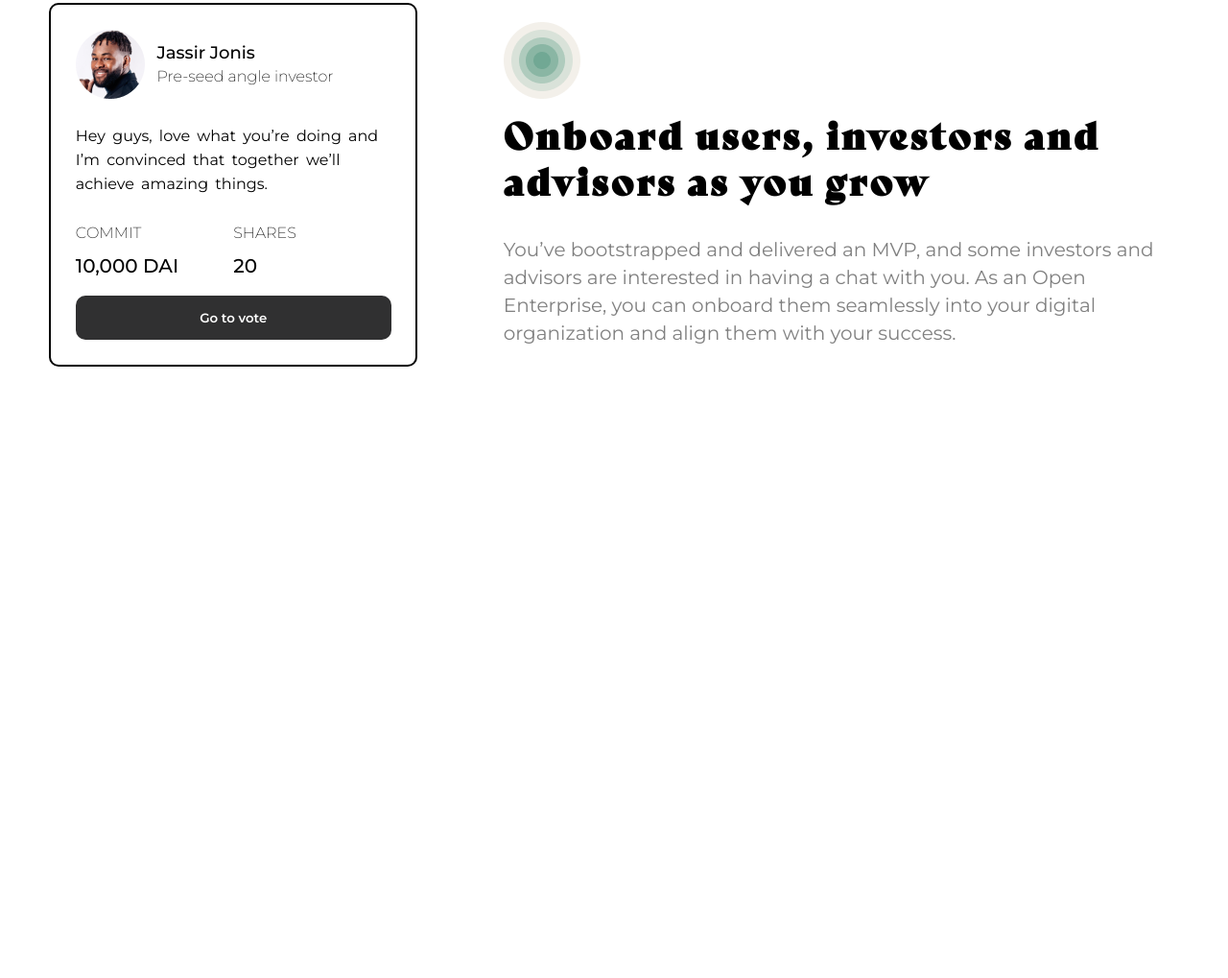
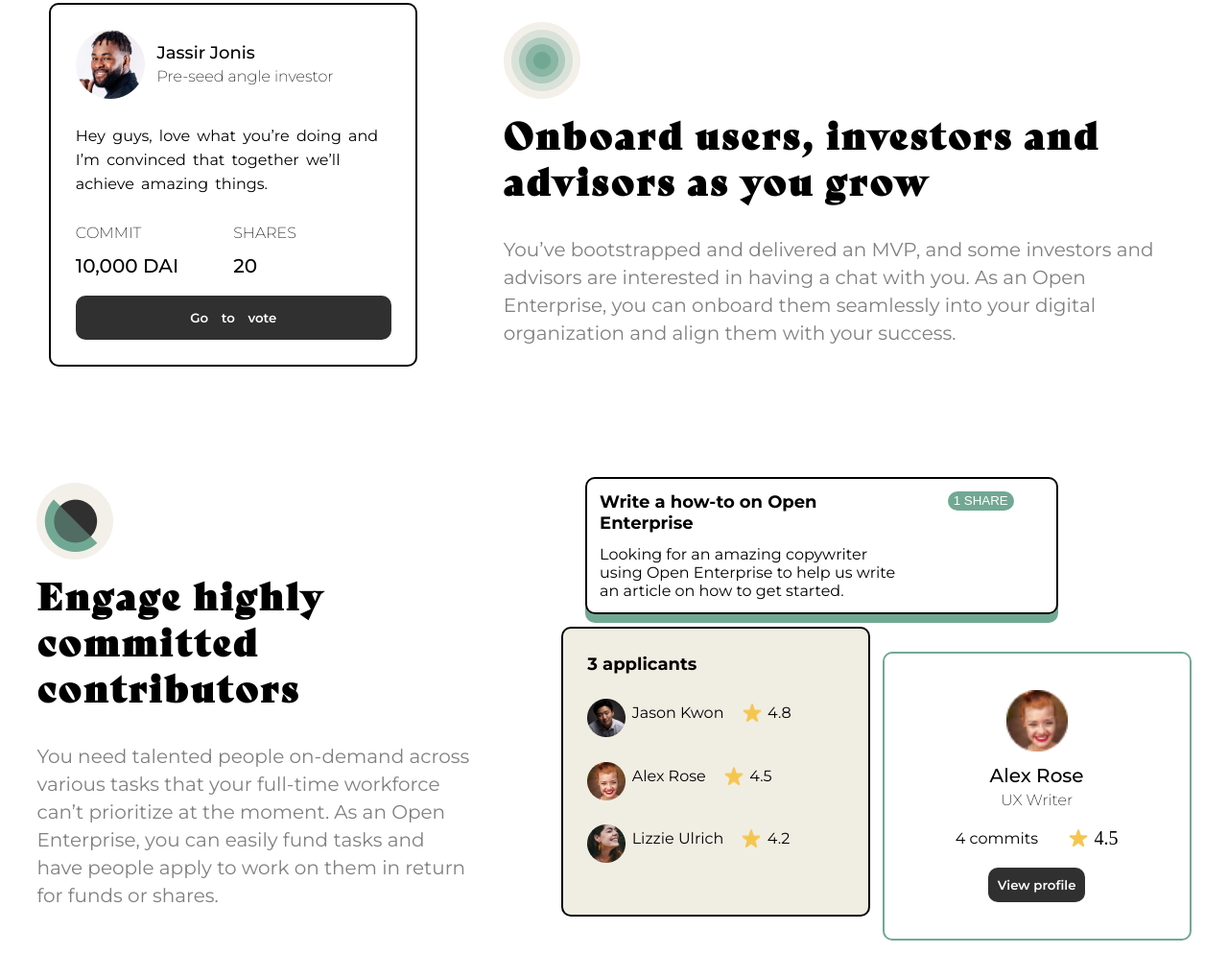
Before and after one commit to AdrSpeer/Project_Open-Enterprice, a plain HTML site: page index.html in a window 1280 px wide. Shown: the part 1862-2881 px from the top of the page at 96% size. Before the commit the page ends 2308 px from the top, so only its background shows below. Drawn offline with Linux system fonts and the light colour scheme.

Commit message:
added section engage

```diff
--- a/index.html
+++ b/index.html
@@ -135,6 +135,81 @@
           </p>
         </div>
       </section>
+      <section class="engage">
+        <div class="text-box">
+          <img src="./assets/img/Icon (6).png" alt="Icon" />
+          <h2>Engage highly committed contributors</h2>
+          <p>
+            You need talented people on-demand across various tasks that your
+            full-time workforce can’t prioritize at the moment. As an Open
+            Enterprise, you can easily fund tasks and have people apply to work
+            on them in return for funds or shares.
+          </p>
+        </div>
+        <div class="boxes">
+          <div class="first-box">
+            <div>
+              <h6>Write a how-to on Open Enterprise</h6>
+              <p>
+                Looking for an amazing copywriter using Open Enterprise to help
+                us write an article on how to get started.
+              </p>
+            </div>
+            <button>1 SHARE</button>
+          </div>
+          <div class="second-box">
+            <h6>3 applicants</h6>
+            <div>
+              <img src="./assets/img/Image (3).png" alt="Portrait Jason Kwon" />
+              <p>Jason Kwon</p>
+              <img
+                class="star"
+                src="./assets/img/Star.png"
+                alt="kleiner gelber Stern"
+              />
+              <p>4.8</p>
+            </div>
+            <div>
+              <img src="./assets/img/Image (1).png" alt="Portrait Alex Rose" />
+              <p>Alex Rose</p>
+              <img
+                class="star"
+                src="./assets/img/Star.png"
+                alt="kleiner gelber Stern"
+              />
+              <p>4.5</p>
+            </div>
+            <div>
+              <img
+                src="./assets/img/Image (2).png"
+                alt="Portrait Lizzie Ulrich"
+              />
+              <p>Lizzie Ulrich</p>
+              <img
+                class="star"
+                src="./assets/img/Star.png"
+                alt="kleiner gelber Stern"
+              />
+              <p>4.2</p>
+            </div>
+          </div>
+          <div class="third-box">
+            <img
+              class="img-alex"
+              src="./assets/img/Image (1).png"
+              alt="Portrait Alex Rose"
+            />
+            <p class="name">Alex Rose</p>
+            <p class="shares">UX Writer</p>
+            <div class="commits">
+              <p>4 commits</p>
+              <img src="./assets/img/Star.png" alt="kleiner gelber Stern" />
+              <p>4.5</p>
+            </div>
+            <button>View profile</button>
+          </div>
+        </div>
+      </section>
     </main>
     <footer></footer>
     <script src="./assets/js/main.js"></script>
--- a/style.css
+++ b/style.css
@@ -267,7 +267,7 @@ h1 {
   margin-left: 3vw;
   margin-right: 3vw;
   gap: 7vw;
-  margin-bottom: 5vw;
+  margin-bottom: 9vw;
 }
 
 .jassir {
@@ -306,4 +306,141 @@ h1 {
   padding: 1.5rem 0 1.5rem 0;
   border-radius: 1rem;
   font-weight: 600;
+  word-spacing: 1rem;
 }
+
+/* engage */
+
+.engage {
+  display: flex;
+  justify-content: center;
+  align-items: center;
+  margin-left: 3vw;
+  margin-right: 3vw;
+  gap: 7vw;
+  margin-bottom: 5vw;
+}
+
+.boxes {
+  display: grid;
+  grid-template-columns: 1fr 1fr;
+  gap: 1vw;
+}
+
+.first-box {
+  grid-column-start: 1;
+  grid-column-end: 3;
+  display: flex;
+  border: solid 2px black;
+  -webkit-box-shadow: 0px 9px 0px 0px #71a894;
+  box-shadow: 0px 9px 0px 0px #71a894;
+  width: 75%;
+  margin-left: 2vw;
+  padding: 1vw;
+  gap: 3vw;
+  border-radius: 1rem;
+}
+
+.first-box div {
+  width: 70%;
+}
+.first-box h6 {
+  font-family: mont;
+  margin-bottom: 1vw;
+}
+.first-box div p {
+  font-family: mont;
+  font-size: clamp(1.6rem, 1.6rem, 1.6rem);
+}
+
+.first-box button {
+  height: 2rem;
+  color: white;
+  background-color: #71a894;
+  border: none;
+  border-radius: 1rem;
+}
+
+.second-box {
+  display: flex;
+  flex-direction: column;
+  gap: 2vw;
+  background-color: rgba(188, 180, 133, 0.233);
+  border: solid 2px black;
+  padding: 2vw;
+  border-radius: 1rem;
+}
+.second-box div {
+  display: flex;
+  gap: 0.5vw;
+}
+
+.second-box h6 {
+  font-family: mont;
+}
+
+.second-box div p:nth-of-type(1) {
+  font-family: mont;
+  font-size: clamp(1.6rem, 1.6rem, 1.6rem);
+  margin-top: 0.5rem;
+}
+
+.second-box div p:nth-of-type(2) {
+  font-family: mont;
+  font-size: clamp(1.6rem, 1.6rem, 1.6rem);
+  margin-top: 0.5rem;
+}
+
+.star {
+  width: 2rem;
+  height: 2rem;
+  margin-top: 0.5rem;
+  margin-left: 1vw;
+}
+
+.third-box {
+  display: flex;
+  flex-direction: column;
+  justify-content: center;
+  align-items: center;
+  border: solid 2px #71a894;
+  padding: 2vw;
+  margin-top: 2vw;
+  height: 100%;
+  border-radius: 1rem;
+}
+
+.commits p:nth-of-type(1) {
+  font-family: mont;
+  font-size: clamp(1.6rem, 1.6rem, 1.6rem);
+}
+.commits p:nth-of-type(2) {
+  margin-left: 0.5vw;
+}
+
+.img-alex {
+  width: 5vw;
+  height: 5vw;
+}
+
+.commits {
+  display: flex;
+  justify-content: center;
+  align-items: center;
+  margin-bottom: 1.5vw;
+  margin-top: 1.5vw;
+}
+
+.commits img {
+  margin-left: 2.5vw;
+}
+
+.third-box button {
+  background-color: #303031;
+  color: white;
+  font-family: mont;
+  border: none;
+  padding: 1rem;
+  border-radius: 1rem;
+  font-weight: 600;
+}
```
Also changed, not shown: assets/img/Image (3).png (added), assets/img/Image (4).png (added), assets/img/Star.png (added).
